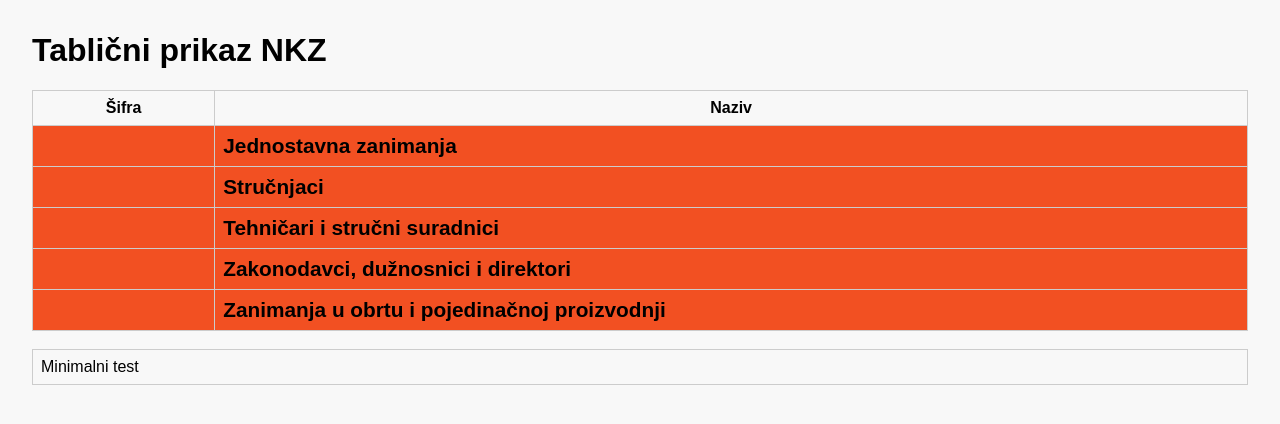
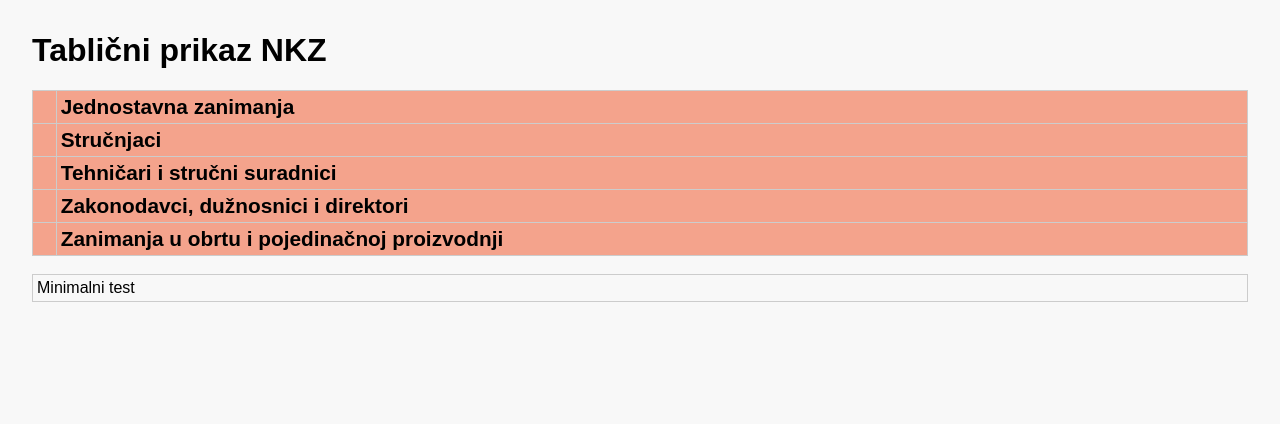
Before and after one commit to gluncic/NKZ10, a FastAPI app: page / in a window 1280 px wide. Shown: the top 424 px of the page. Run offline with FastAPI, Linux system fonts and the light colour scheme; some libraries are stand-ins or nearby versions.

Commit message:
Update index.html 03

```diff
--- a/templates/index.html
+++ b/templates/index.html
@@ -3,10 +3,7 @@
 <head>
   <meta charset="UTF-8">
   <title>NKZ – Zanimanja (Tablični prikaz)</title>
-    <meta http-equiv="Content-Security-Policy"
-          content="default-src 'self' https://unpkg.com;
-                   script-src 'self' 'unsafe-inline' https://unpkg.com;
-                   style-src 'self' 'unsafe-inline';">
+  <meta http-equiv="Content-Security-Policy" content="default-src 'self' https://unpkg.com; script-src 'self' 'unsafe-inline' https://unpkg.com; style-src 'self' 'unsafe-inline';">
   <style>
     body {
       font-family: sans-serif;
@@ -21,21 +18,21 @@
     table.zanimanja-table th,
     table.zanimanja-table td {
       border: 1px solid #ccc;
-            padding: 8px;
+      padding: 4px;
     }
-        /* Rod - prva razina */
+    /* Rod */
     .rod-row {
-            background-color: #F25022;
+      background-color: rgba(242,80,34,0.5);
       font-size: 1.3em;
       font-weight: bold;
     }
-        /* Skupina - druga razina */
+    /* Skupina */
     .group-row {
-            background-color: #0078D7;
+      background-color: rgba(0,120,215,0.5);
       font-size: 1.1em;
       font-weight: bold;
     }
-        /* Zanimanje - treća razina */
+    /* Zanimanje */
     .occupation-row {
       background-color: #ffffff;
       font-size: 1em;
@@ -55,31 +52,22 @@
 </head>
 <body>
   <h1>Tablični prikaz NKZ</h1>
-
   <table class="zanimanja-table">
-      <thead>
-        <tr>
-          <th style="width: 15%;">Šifra</th>
-          <th>Naziv</th>
-        </tr>
-      </thead>
     <tbody>
       {% for item in rods %}
-          <tr id="rod-{{ item.slug }}" class="rod-row">
+        <tbody id="tbody-{{ item.slug }}">
+          <tr class="rod-row">
             <td></td>
             <td>
-              <a href="#"
-                 hx-get="/skupine/{{ item.slug }}"
-                 hx-target="#rod-{{ item.slug }}"
-                 hx-swap="outerHTML">
+              <a href="#" hx-get="/skupine/{{ item.slug }}" hx-target="#tbody-{{ item.slug }}" hx-swap="innerHTML">
                 {{ item.rod }}
               </a>
             </td>
           </tr>
+        </tbody>
       {% endfor %}
     </tbody>
   </table>
-
   <br>
   <table class="zanimanja-table">
     <tbody id="test-tbody">
@@ -92,7 +80,6 @@
       </tr>
     </tbody>
   </table>
-
   <script src="https://unpkg.com/htmx.org@1.9.2"></script>
   <script>
     console.log("htmx:", window.htmx);
```
Lines whose indentation alone changed are shown as unchanged.
